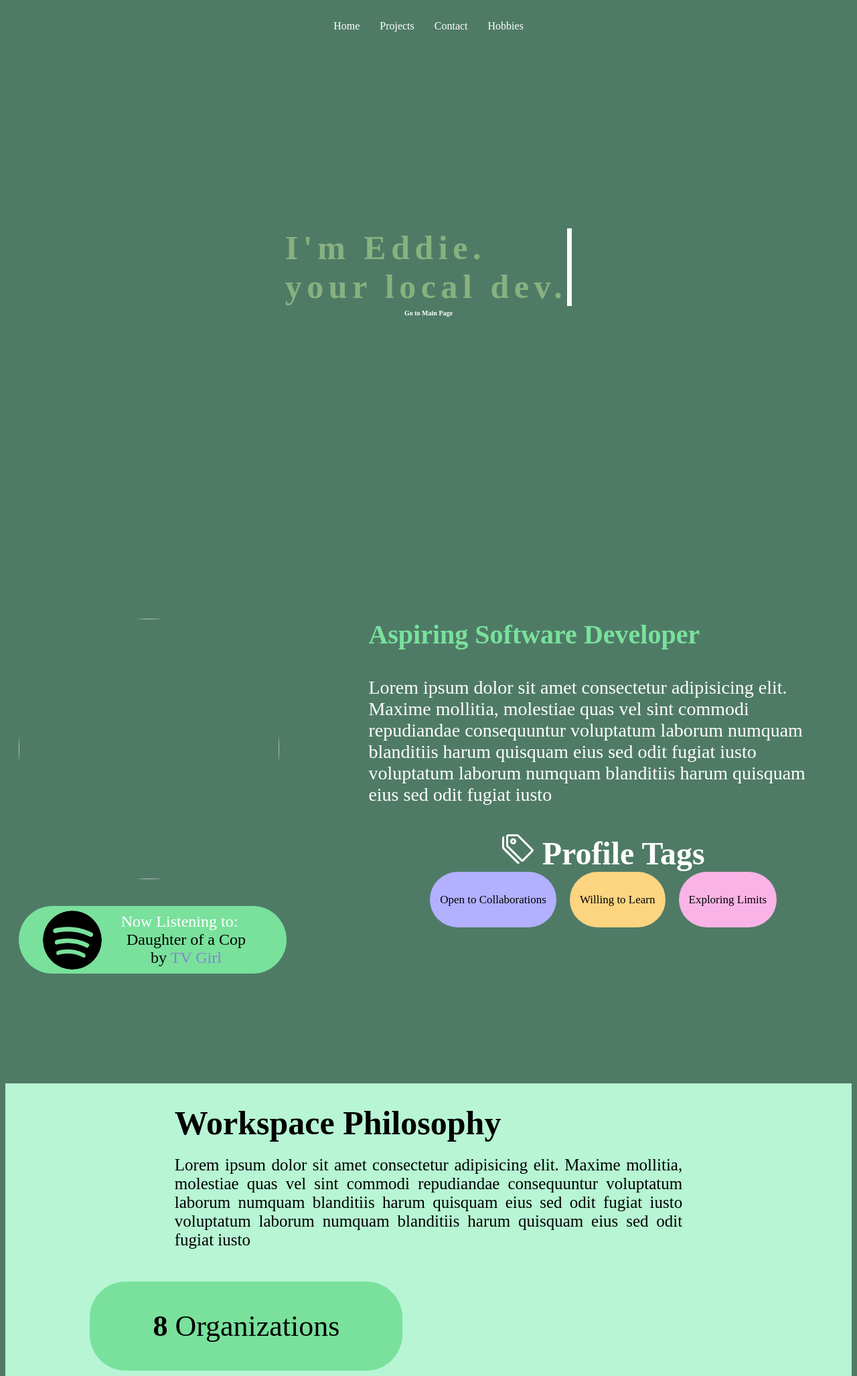
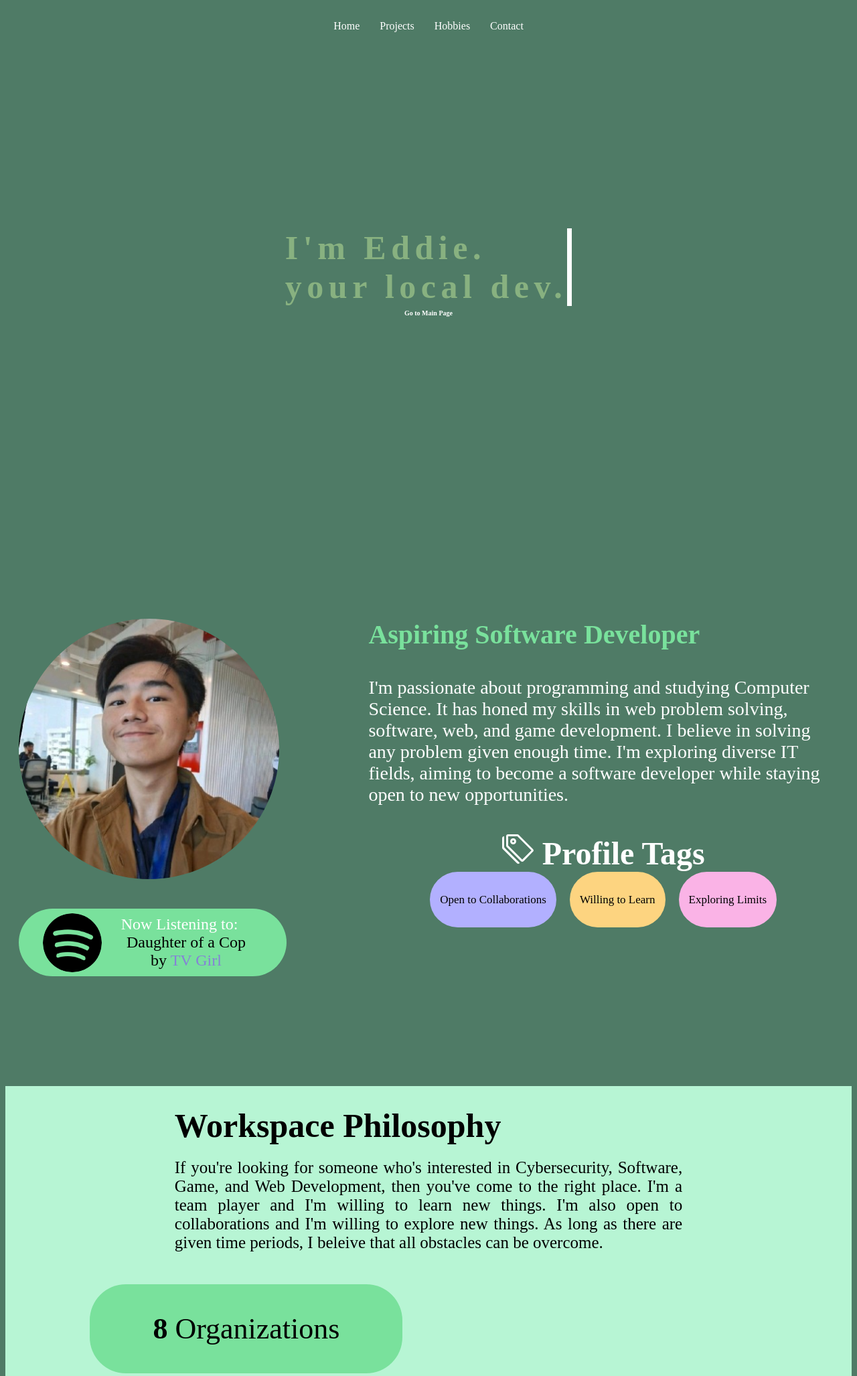
Before and after one commit to tarikuzuma/lab2, a PHP site: page /home.html in a window 1280 px wide. Shown: the top 2055 px of the page at 67% size. Run offline with PHP 8.4, Linux system fonts and the light colour scheme; some libraries are stand-ins or nearby versions.

Commit message:
Added Animations to nav bar

```diff
--- a/portfolio/home.html
+++ b/portfolio/home.html
@@ -12,8 +12,8 @@
         <div id="navbar">
           <a href="#home">Home</a>
           <a href="#projects">Projects</a>
+          <a href="#hobbies">Hobbies</a>
           <a href="#contact">Contact</a>
-          <a href="#hobbies">Hobbies</a>
         </div>
       </nav>
     </header>
@@ -37,7 +37,7 @@
       <div class = "main_info" id = "section1">
         <div class = "left">
           <div class = "image">
-            <img src="https://via.placeholder.com/389x395">
+            <img src="profile.jpg">
           </div>
           <div class = "spotify">
               <img src="spotify.png">
@@ -57,10 +57,11 @@
             Aspiring Software Developer
           </div>
           <div class="about">
-            Lorem ipsum dolor sit amet consectetur adipisicing elit. Maxime mollitia, molestiae quas
-            vel sint commodi repudiandae consequuntur voluptatum laborum numquam blanditiis harum quisquam
-            eius sed odit fugiat iusto voluptatum laborum numquam blanditiis harum quisquam
-            eius sed odit fugiat iusto
+            I'm passionate about programming and studying Computer Science.
+            It has honed my skills in web problem solving, software, web, and
+            game development. I believe in solving any problem given enough time.
+            I'm exploring diverse IT fields, aiming to become a software developer
+            while staying open to new opportunities.
           </div>
 
           <div class = "tags hidden2">
@@ -95,10 +96,12 @@
           </div>
 
           <div class = "text_main"">
-            Lorem ipsum dolor sit amet consectetur adipisicing elit. Maxime mollitia, molestiae quas
-            vel sint commodi repudiandae consequuntur voluptatum laborum numquam blanditiis harum quisquam
-            eius sed odit fugiat iusto voluptatum laborum numquam blanditiis harum quisquam
-            eius sed odit fugiat iusto
+            If you're looking for someone who's interested in Cybersecurity,
+            Software, Game, and Web Development, then you've come to the right place.
+            I'm a team player and I'm willing to learn new things. I'm also
+            open to collaborations and I'm willing to explore new things.
+            As long as there are given time periods, I beleive that all obstacles
+            can be overcome.
           </div>
         </div>
 
@@ -136,7 +139,7 @@
                 Think it? Make it!
               </div>
               <div class = "description">
-                Lorem ipsum dolor sit amet consectetur adipisicing elit
+                Let's make things happen! No matter the imagination.
               </div>
             </div>
 
@@ -148,7 +151,7 @@
                 Agile is key!
               </div>
               <div class = "description">
-                Lorem ipsum dolor sit amet consectetur adipisicing elit
+                Agile leads to faster delivery, adaptability, and better quality.
               </div>
             </div>
 
--- a/portfolio/style.css
+++ b/portfolio/style.css
@@ -47,13 +47,21 @@ nav.navigation {
 /* Appear when scroll is enouugh for nav bar*/
 .greenBackground {
     background-color: #203a30 !important;
-    opacity: 50%;
+    opacity: 55%;
     border-radius: 54px;
     display: flex;
     justify-content: center;
     align-items: center;
     transition: all 0.5s ease; /* Add this to smooth the transition */
 }
+
+#navbar a:hover {
+    background: #79e19c;
+    border-radius: 54px;
+    position: relative;
+    transition: all 0.5s ease; /* Add this to smooth the transition */
+  }
+
 
 /* For smaller screens, adjust the width */
 @media (max-width: 768px) {
@@ -145,7 +153,7 @@ footer {
     margin: 0 auto; /* Gives that scrolling effect as the typing happens */
     letter-spacing: .15em; /* Adjust as needed */
     animation:
-      typing 3.5s steps(25, end),
+      typing 3.5s steps(20, end),
       blink-caret .75s step-end infinite;
 }
 
```
Also changed, not shown: portfolio/profile.jpg (added).
